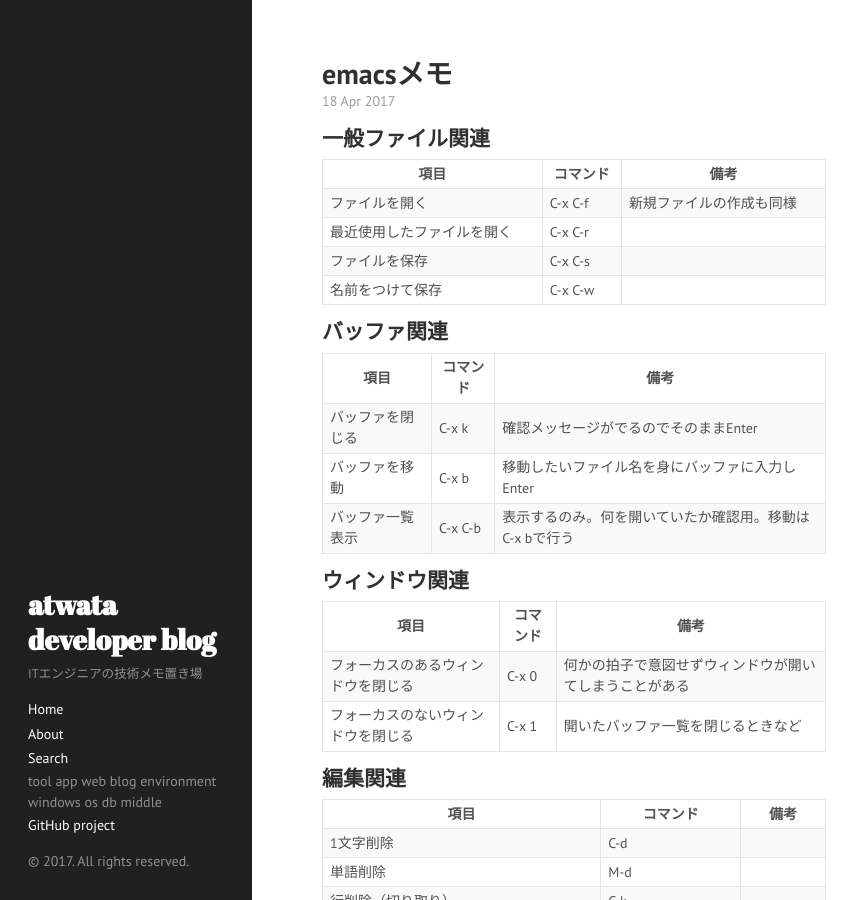
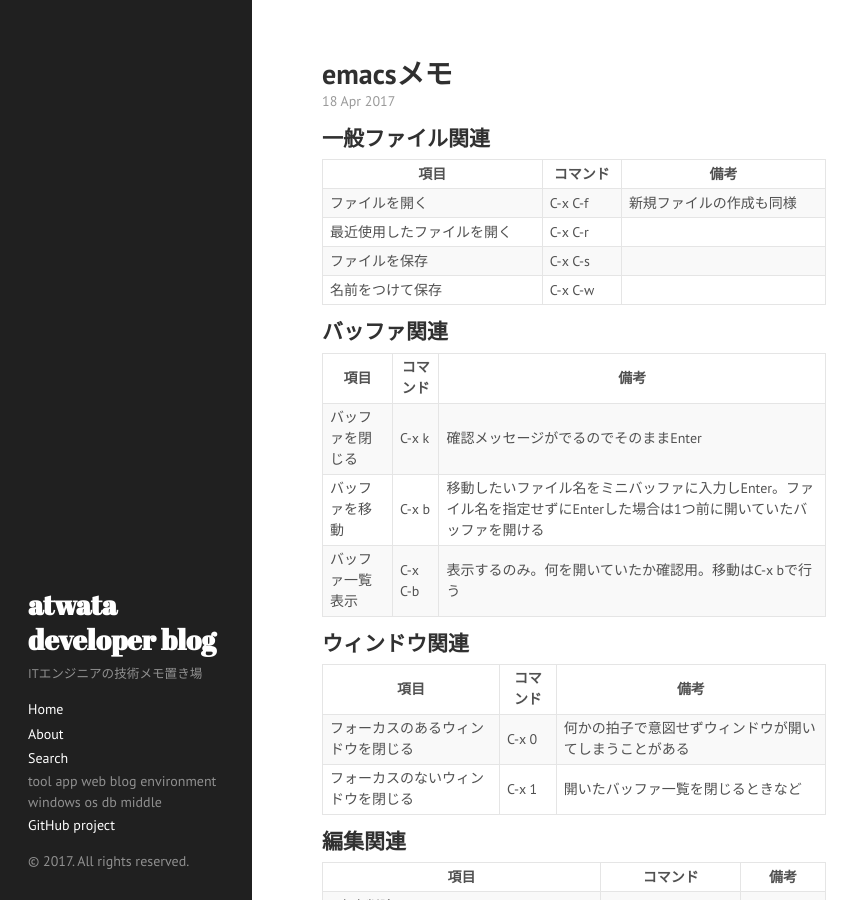
Before and after one commit to atwata/atwata.github.io, a Jekyll site: the page built from _posts/2017-04-18-emacs-memo.md, in a window 1280 px wide and 900 px high. Shown: the whole window, without its empty margins (0-861 px from the left). Built offline with Jekyll 4.4.1, drawn with Linux system fonts in a browser that asks for light colours.

Commit message:
Update 2017-04-18-emacs-memo.md

```diff
--- a/_posts/2017-04-18-emacs-memo.md
+++ b/_posts/2017-04-18-emacs-memo.md
@@ -19,7 +19,7 @@ tags: emacs
 |項目|コマンド|備考|
 |-|-|-|
 |バッファを閉じる|C-x k|確認メッセージがでるのでそのままEnter|
-|バッファを移動|C-x b|移動したいファイル名を身にバッファに入力しEnter|
+|バッファを移動|C-x b|移動したいファイル名をミニバッファに入力しEnter。ファイル名を指定せずにEnterした場合は1つ前に開いていたバッファを開ける|
 |バッファ一覧表示|C-x C-b|表示するのみ。何を開いていたか確認用。移動はC-x bで行う|
 
 ## ウィンドウ関連
```
